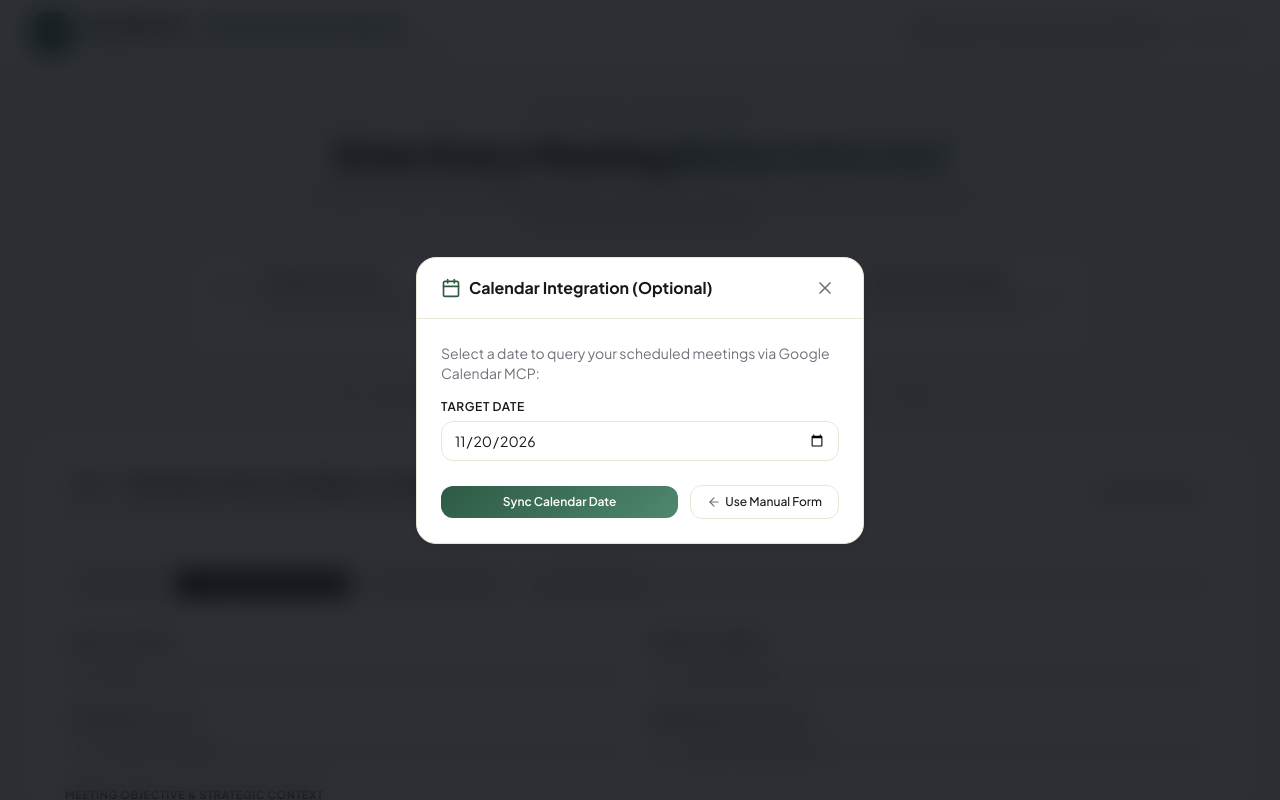
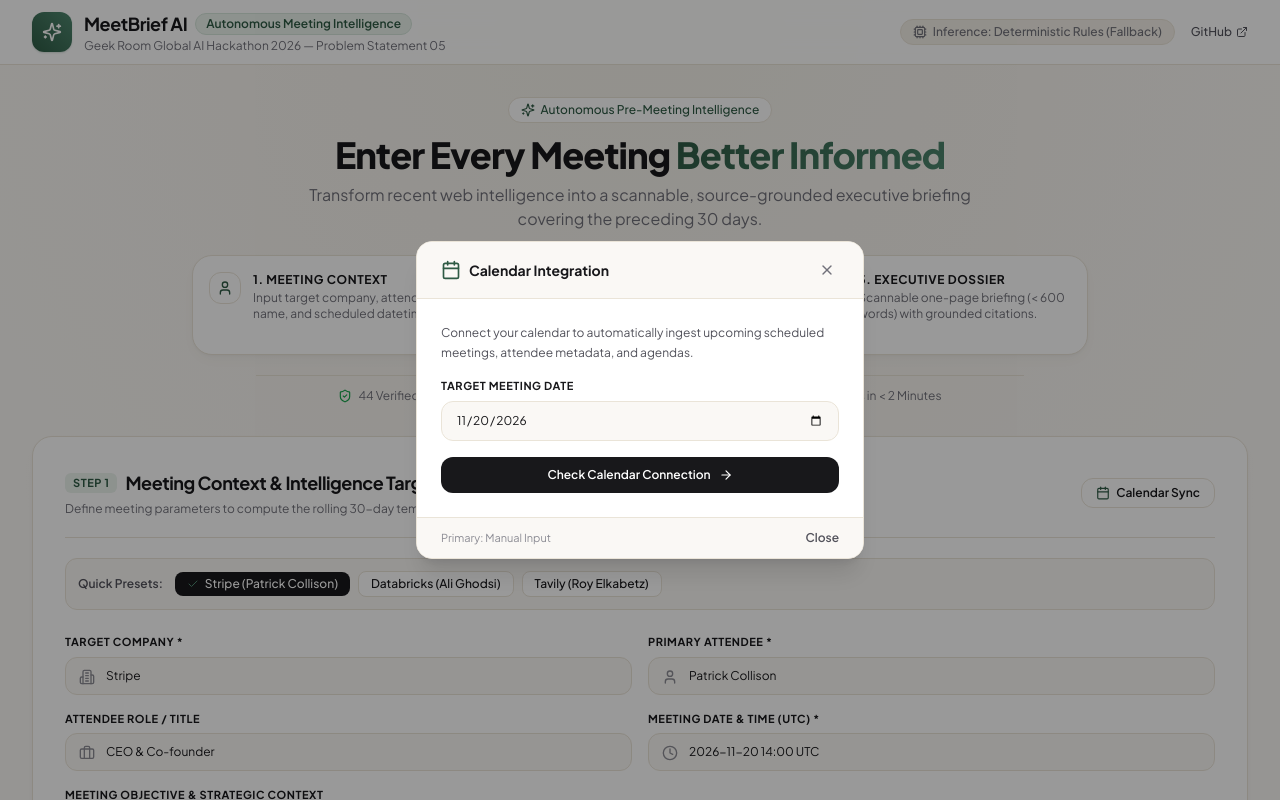
Before and after one commit to rajat552/MeetBrief-AI, a React (Vite) app in the folder ui/: page / in a window 1280 px wide. Both pictures are taken after a click on the button "Calendar Sync". Shown: the top 800 px of the page. Built offline with nearby package versions, Linux system fonts and the light colour scheme; no server answers.

Commit message:
style(ui): update calendar sync modal styling to match warm alabaster theme

```diff
--- a/ui/src/components/CalendarSyncModal.tsx
+++ b/ui/src/components/CalendarSyncModal.tsx
@@ -1,5 +1,5 @@
 import React, { useState } from 'react';
-import { X, Calendar, AlertCircle, ArrowLeft } from 'lucide-react';
+import { X, Calendar, AlertCircle, ArrowLeft, ArrowRight } from 'lucide-react';
 
 interface CalendarSyncModalProps {
   isOpen: boolean;
@@ -43,69 +43,83 @@ export const CalendarSyncModal: React.FC<CalendarSyncModalProps> = ({
   };
 
   return (
-    <div className="fixed inset-0 z-50 flex items-center justify-center bg-[#080B11]/85 backdrop-blur-md p-4 no-print">
-      <div className="glass-card max-w-md w-full shadow-2xl overflow-hidden p-0 border border-theme-glass-border">
-        <div className="px-6 py-4 border-b border-theme-glass-border flex items-center justify-between bg-theme-glass/40">
+    <div className="fixed inset-0 z-50 flex items-center justify-center bg-black/40 backdrop-blur-xs p-4 no-print">
+      <div className="bg-white rounded-2xl max-w-md w-full shadow-xl overflow-hidden p-0 border border-[#EAE4D8]">
+        {/* Header */}
+        <div className="px-6 py-4 border-b border-[#EAE4D8] flex items-center justify-between bg-[#FAF8F5]">
           <div className="flex items-center space-x-2">
-            <Calendar className="h-5 w-5 text-theme-accent" />
-            <h3 className="text-base font-bold text-theme-primary">Calendar Integration (Optional)</h3>
+            <Calendar className="h-5 w-5 text-[#2E5A44]" />
+            <h3 className="text-sm font-bold text-[#18181B]">Calendar Integration</h3>
           </div>
           <button
             onClick={onClose}
-            className="text-theme-muted hover:text-theme-primary p-1 rounded-lg transition-colors"
+            className="text-[#71717A] hover:text-[#18181B] p-1 rounded-lg transition-colors"
           >
-            <X className="h-5 w-5" />
+            <X className="h-4 w-4" />
           </button>
         </div>
 
+        {/* Content Body */}
         <div className="p-6 space-y-4">
-          <p className="text-sm text-theme-muted">
-            Select a date to query your scheduled meetings via Google Calendar MCP:
+          <p className="text-xs text-[#52525B] leading-relaxed">
+            Connect your calendar to automatically ingest upcoming scheduled meetings, attendee metadata, and agendas.
           </p>
 
-          <div>
-            <label className="block text-xs font-semibold text-theme-primary uppercase tracking-wider mb-1.5">
-              Target Date
+          <div className="space-y-1.5">
+            <label className="block text-[11px] font-bold text-[#18181B] uppercase tracking-wider">
+              Target Meeting Date
             </label>
             <input
               type="date"
               value={selectedDate}
               onChange={(e) => setSelectedDate(e.target.value)}
-              className="w-full px-3 py-2 text-sm rounded-xl border border-theme-glass-border focus:outline-none focus:ring-2 focus:ring-theme-primary bg-transparent text-theme-text"
+              className="w-full bg-[#FAF8F5] focus:bg-white text-xs text-[#18181B] px-3.5 py-2.5 rounded-xl border border-[#EAE4D8] focus:border-[#2E5A44] focus:outline-none focus:ring-2 focus:ring-[#2E5A44]/15 transition-all"
             />
           </div>
 
+          <button
+            onClick={handleSyncAttempt}
+            disabled={isChecking}
+            className="w-full tavily-btn-dark py-2.5 text-xs font-semibold flex items-center justify-center space-x-2 disabled:opacity-50"
+          >
+            {isChecking ? (
+              <div className="h-3.5 w-3.5 rounded-full border-2 border-white border-t-transparent animate-spin" />
+            ) : (
+              <>
+                <span>Check Calendar Connection</span>
+                <ArrowRight className="h-3.5 w-3.5" />
+              </>
+            )}
+          </button>
+
           {syncNotice && (
-            <div className="p-3.5 rounded-xl bg-theme-glass border border-theme-glass-border flex items-start space-x-2.5 text-xs text-theme-muted">
-              <AlertCircle className="h-4 w-4 text-theme-accent shrink-0 mt-0.5" />
-              <div>
-                <p className="font-semibold text-theme-primary mb-0.5">Calendar Unavailable</p>
-                <p>{syncNotice}</p>
+            <div className="p-3.5 rounded-xl bg-[#FFF8F0] border border-[#FED7AA] text-xs text-[#9A3412] flex items-start space-x-2.5">
+              <AlertCircle className="h-4 w-4 text-[#EA580C] shrink-0 mt-0.5" />
+              <div className="flex-1 space-y-2">
+                <p className="leading-snug">{syncNotice}</p>
+                <button
+                  type="button"
+                  onClick={onUseManual}
+                  className="font-bold text-[#7C2D12] hover:underline flex items-center gap-1"
+                >
+                  <ArrowLeft className="h-3 w-3" />
+                  <span>Switch to Manual Input Form</span>
+                </button>
               </div>
             </div>
           )}
+        </div>
 
-          <div className="flex items-center space-x-3 pt-2">
-            <button
-              type="button"
-              onClick={handleSyncAttempt}
-              disabled={isChecking}
-              className="flex-1 py-2 px-4 rounded-xl bg-brand-gradient hover:opacity-95 text-theme-btn-text font-semibold text-xs transition-all disabled:opacity-50"
-            >
-              {isChecking ? 'Checking MCP...' : 'Sync Calendar Date'}
-            </button>
-            <button
-              type="button"
-              onClick={() => {
-                onClose();
-                onUseManual();
-              }}
-              className="py-2 px-4 rounded-xl bg-theme-glass hover:bg-[rgba(255,240,225,0.1)] border border-theme-glass-border text-theme-text font-medium text-xs transition-colors flex items-center space-x-1 backdrop-blur-sm"
-            >
-              <ArrowLeft className="h-3.5 w-3.5 text-theme-muted" />
-              <span>Use Manual Form</span>
-            </button>
-          </div>
+        {/* Footer */}
+        <div className="px-6 py-3 bg-[#FAF8F5] border-t border-[#EAE4D8] flex items-center justify-between text-xs">
+          <span className="text-[#8C8C94] text-[11px]">Primary: Manual Input</span>
+          <button
+            type="button"
+            onClick={onClose}
+            className="text-[#52525B] hover:text-[#18181B] font-semibold text-xs"
+          >
+            Close
+          </button>
         </div>
       </div>
     </div>
```
